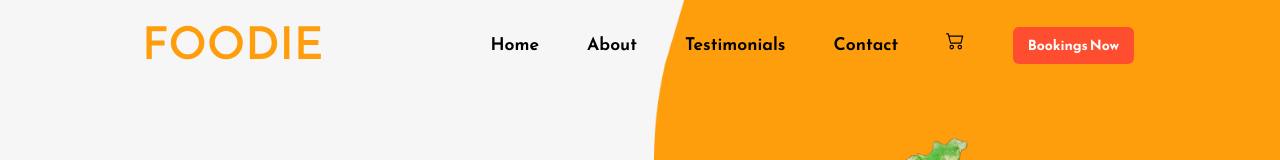
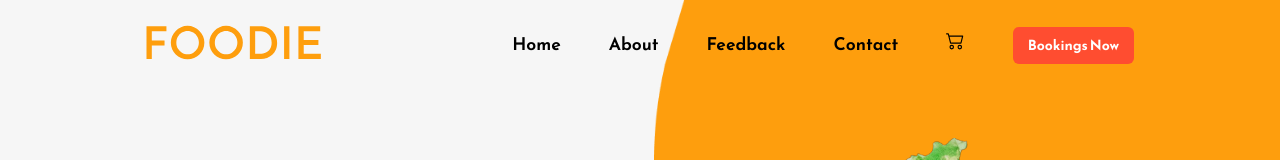
Before and after one commit to pasindu681/resturent_new, a React (Create React App) app: page / in a window 1280 px wide. Shown: the top 160 px of the page. Built offline with nearby package versions, Linux system fonts and the light colour scheme.

Commit message:
navbar update

```diff
--- a/src/components/Navbar.js
+++ b/src/components/Navbar.js
@@ -49,7 +49,7 @@ const Navbar = () => {
       <div className="navbar-links-container">
         <a href="">Home</a>
         <a href="">About</a>
-        <a href="">Testimonials</a>
+        <a href="">Feedback</a>
         <a href="">Contact</a>
         <a href="">
           <BsCart2 className="navbar-cart-icon" />
```
